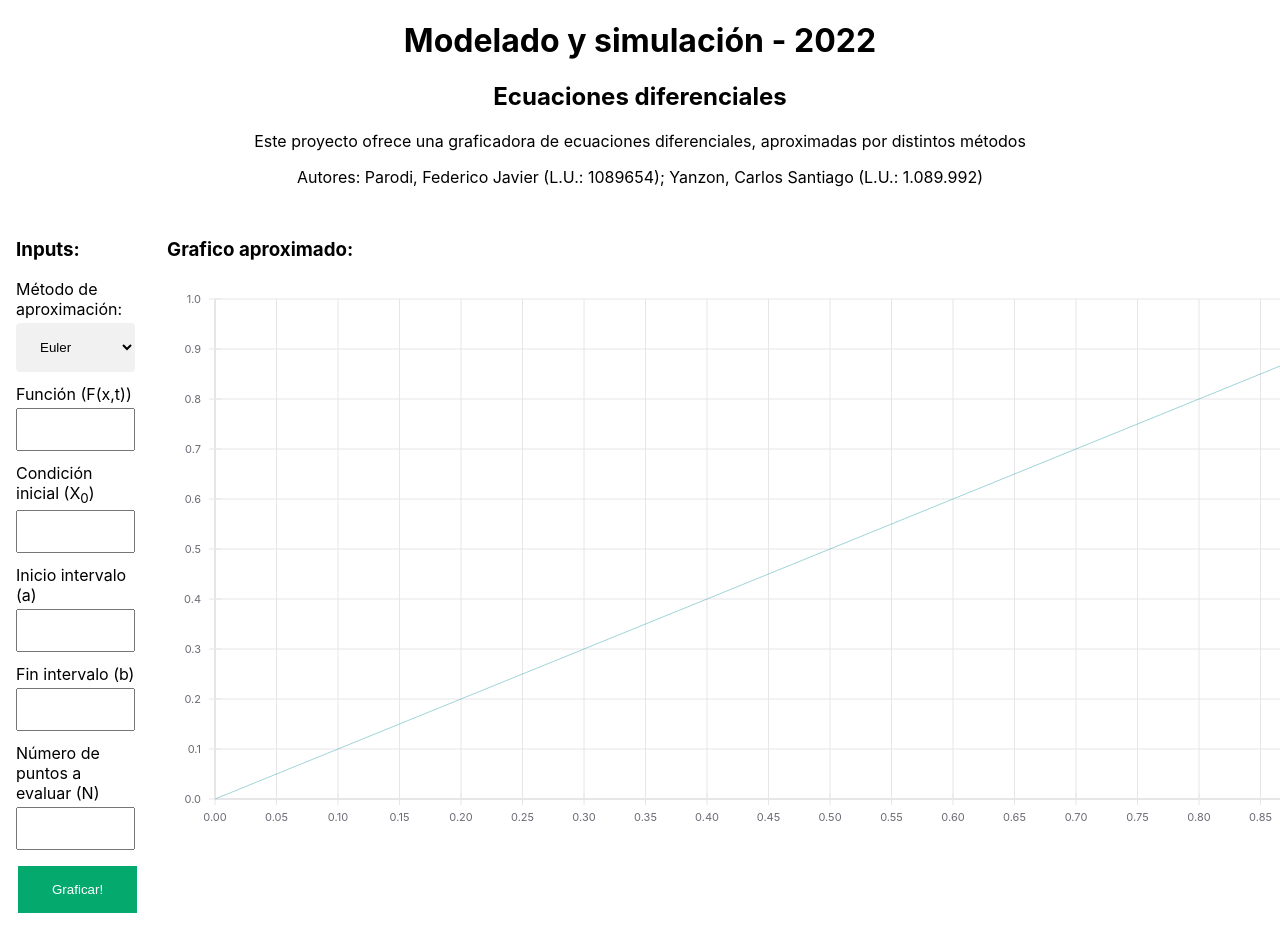
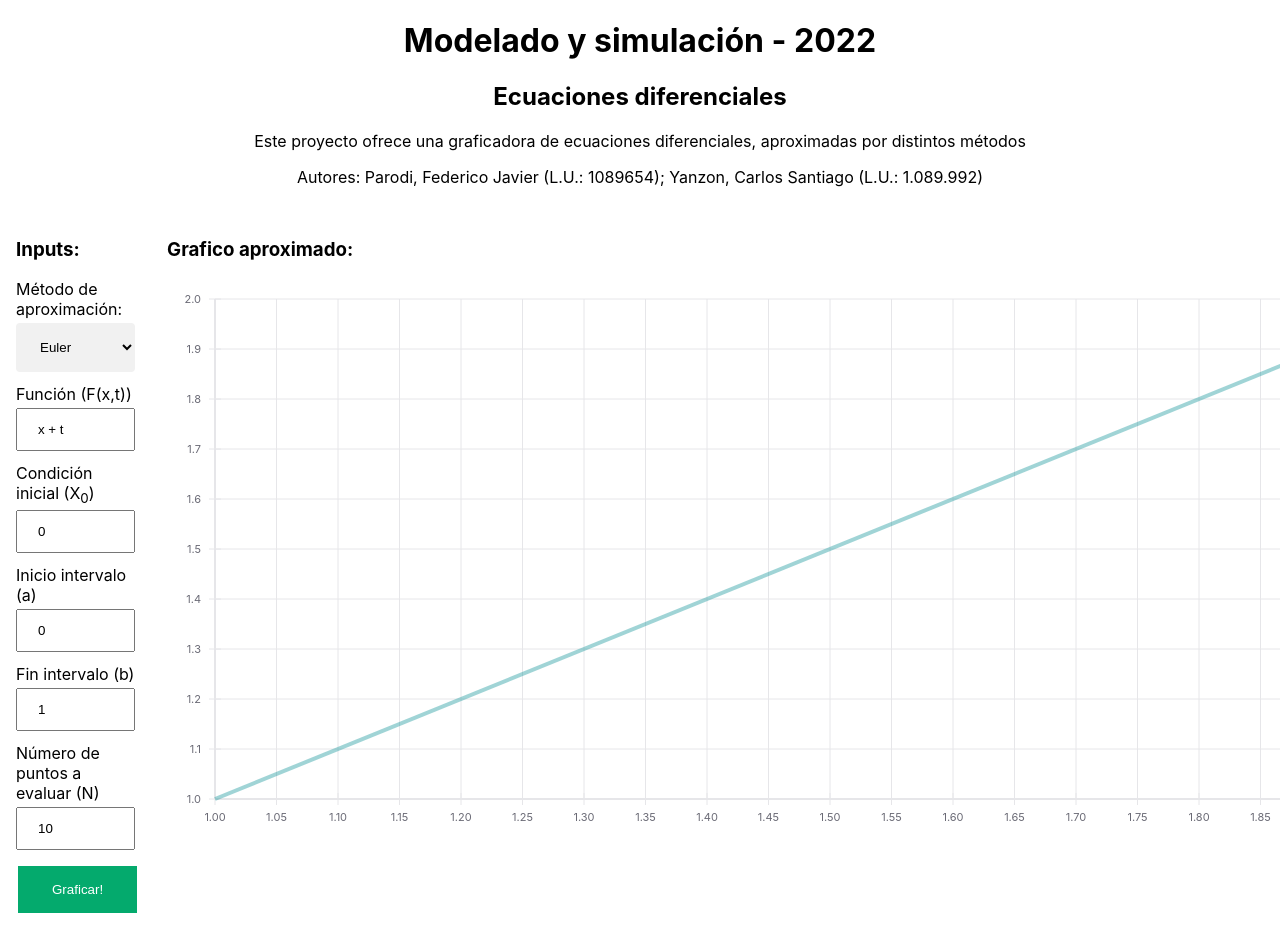
Before and after one commit to Fedejp/modsim22, a React (Create React App) app: page / in a window 1280 px wide. Shown: the top 952 px of the page. Built offline with nearby package versions, Linux system fonts and the light colour scheme.

Commit message:
feat: state + euler wip

```diff
--- a/src/App.js
+++ b/src/App.js
@@ -1,6 +1,6 @@
 import "./App.css";
 import "../node_modules/react-vis/dist/style.css";
-import React from "react";
+import React, { useState } from "react";
 import {
   XAxis,
   YAxis,
@@ -9,8 +9,55 @@ import {
   FlexibleXYPlot,
   LineSeries,
 } from "react-vis";
+import { calculateEuler } from "./euler";
+import { calculateEulerPlus } from "./eulerPlus";
 
 function App() {
+  const [eqDif, setEqDif] = useState("x + t");
+  const [selectedMethod, setSelectedMethod] = useState(undefined);
+  const [initialCondition, setInitialCondition] = useState(0);
+  const [intervalStart, setIntervalStart] = useState(0);
+  const [intervalEnd, setIntervalEnd] = useState(1);
+  const [nPoints, setPoints] = useState(10);
+
+  const [graphPoints, setGraphPoints] = useState([
+    { x: 1, y: 1 },
+    { x: 2, y: 2 },
+  ]);
+
+  const plotState = (e) => {
+    e.preventDefault();
+    console.log(
+      `Current State: ${eqDif} ${selectedMethod} ${initialCondition} ${intervalStart} ${intervalEnd} ${nPoints} `
+    );
+    let points = [];
+    switch (selectedMethod) {
+      case "euler":
+        points = calculateEuler(
+          eqDif,
+          initialCondition,
+          intervalStart,
+          intervalEnd,
+          nPoints
+        );
+        break;
+      case "eulerPlus":
+        points = calculateEulerPlus(
+          eqDif,
+          initialCondition,
+          intervalStart,
+          intervalEnd,
+          nPoints
+        );
+        break;
+      default:
+        alert("Seleccione un metodo!");
+        break;
+    }
+    console.log(points);
+    setGraphPoints(points);
+  };
+
   return (
     <div className="App">
       <h1>Modelado y simulación - 2022</h1>
@@ -26,32 +73,56 @@ function App() {
       <div className="content">
         <div className="form">
           <h3>Inputs:</h3>
-          <form>
+          <form onSubmit={plotState}>
             <label>
               Método de aproximación:
-              <select>
+              <select
+                value={selectedMethod}
+                onChange={(e) => setSelectedMethod(e.target.value)}
+              >
                 <option value="euler">Euler</option>
                 <option value="eulerPlus">Euler Mejorado</option>
               </select>
             </label>
             <label>
               Función (F(x,t))
-              <input type="text"></input>
+              <input
+                type="text"
+                value={eqDif}
+                onChange={(e) => setEqDif(e.target.value)}
+              ></input>
             </label>
             <label>
-              Condición inicial (X<sub>0</sub>)<input type="number"></input>
+              Condición inicial (X<sub>0</sub>)
+              <input
+                value={initialCondition}
+                onChange={(e) => setInitialCondition(e.target.value)}
+                type="number"
+              ></input>
             </label>
             <label>
               Inicio intervalo (a)
-              <input type="number"></input>
+              <input
+                type="number"
+                value={intervalStart}
+                onChange={(e) => setIntervalStart(e.target.value)}
+              ></input>
             </label>
             <label>
               Fin intervalo (b)
-              <input type="number"></input>
+              <input
+                type="number"
+                value={intervalEnd}
+                onChange={(e) => setIntervalEnd(e.target.value)}
+              ></input>
             </label>
             <label>
               Número de puntos a evaluar (N)
-              <input type="number"></input>
+              <input
+                type="number"
+                value={nPoints}
+                onChange={(e) => setPoints(e.target.value)}
+              ></input>
             </label>
             <input type="submit" value="Graficar!"></input>
           </form>
@@ -75,15 +146,12 @@ function App() {
             <YAxis />
             <LineSeries
               style={{
-                strokeWidth: "1px",
+                strokeWidth: "4px",
                 color: "black",
               }}
               opacity={0.4}
               lineStyle={{ stroke: "black" }}
-              data={[
-                { x: 0, y: 0 },
-                { x: 1, y: 1 },
-              ]}
+              data={graphPoints}
               size={2}
             />
           </FlexibleXYPlot>
--- /dev/null
+++ b/src/euler.js
@@ -0,0 +1,21 @@
+import { getPoint } from "./getPoint";
+import * as math from "mathjs";
+
+export function calculateEuler(eqDif, x0, a, b, nPoints) {
+  const points = [getPoint(0, x0)];
+  const h = (a + b) / nPoints;
+  //   for (let i = 1; i < nPoints; i++) {
+  //     const eulerX = a + i * h;
+  //     console.log("eqDif: " + eqDif);
+  //     const replacedExpression = eqDif
+  //       .replace("x", points[i - 1].y)
+  //       .replace("t", (i - 1) * h);
+  //     console.log("replaced: " + replacedExpression);
+  //     const prevValue = math.evaluate(replacedExpression);
+  //     console.log("prevValue: " + replacedExpression);
+  //     const eulerY = points[i - 1].y + h * prevValue;
+  //     console.log(`x: ${eulerX}; y: ${eulerY}`);
+  //     points.push(eulerX, eulerY);
+  //   }
+  return points;
+}
--- /dev/null
+++ b/src/eulerPlus.js
@@ -0,0 +1,13 @@
+export function calculateEulerPlus(
+  eqDif,
+  initialCondition,
+  intervalStart,
+  intervalEnd,
+  nPoints
+) {
+  return [
+    { x: 0, y: 0 },
+    { x: 1, y: 1 },
+    { x: 3, y: 3 },
+  ];
+}
--- /dev/null
+++ b/src/getPoint.js
@@ -0,0 +1,6 @@
+export const getPoint = (x, y) => {
+  return {
+    x,
+    y,
+  };
+};
```
